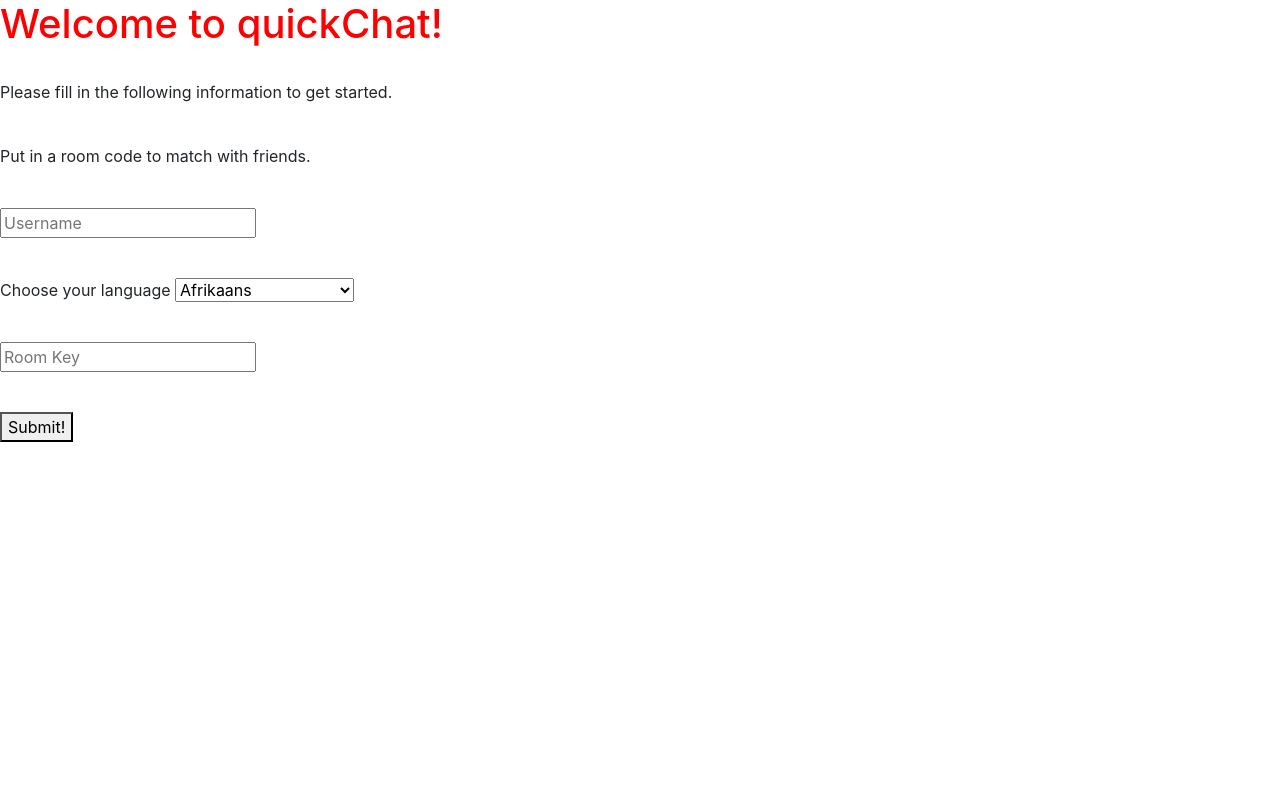
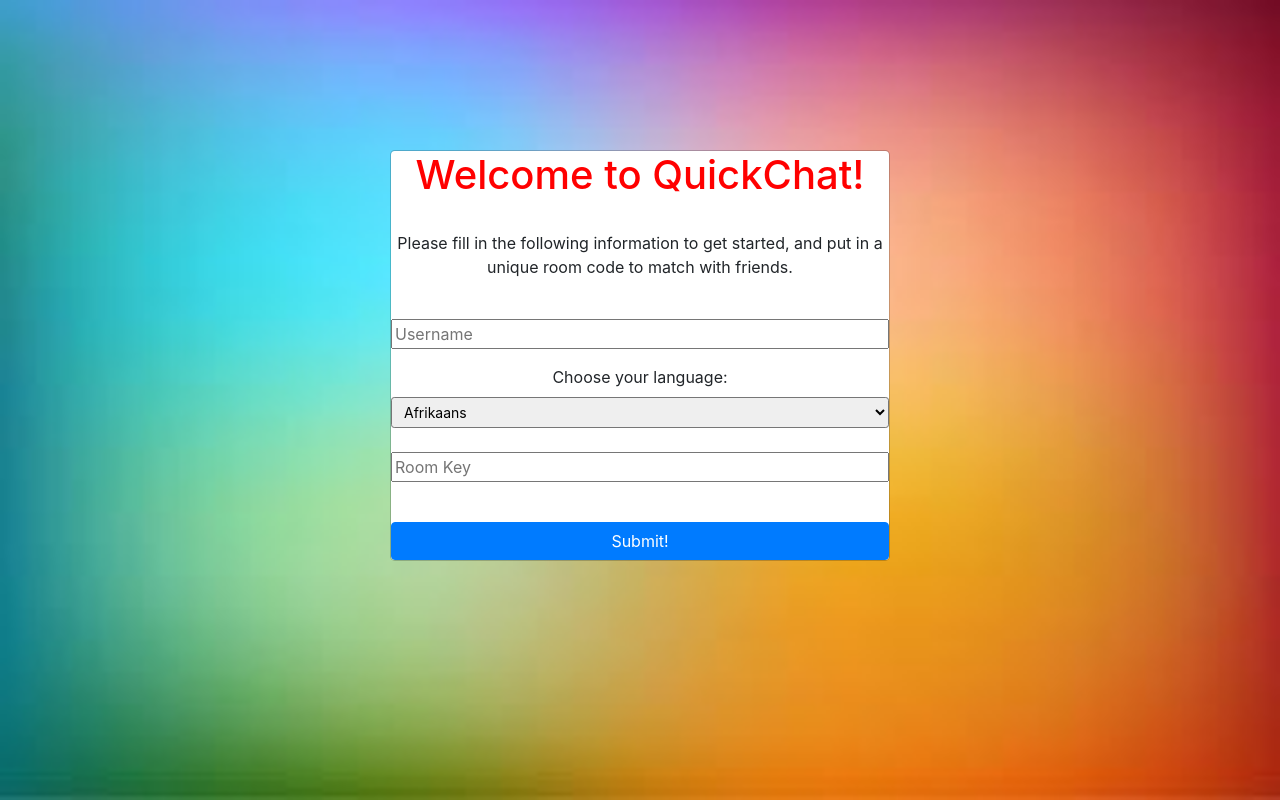
Before and after one commit to JZDaBoss123/quickChat, a Flask app: page / in a window 1280 px wide. Run offline with Flask 2, Linux system fonts and the light colour scheme; some libraries are stand-ins or nearby versions.

Commit message:
css updates

```diff
--- a/app.py
+++ b/app.py
@@ -46,6 +46,8 @@ def chat():
 def registerUser(data):
     sid = request.sid
     user = data['u']
+    if not user:
+        user = "Anonymous"
     language = data['l']
     room = data['r']
     uid = data['id']
--- a/static/css/main.css
+++ /dev/null
@@ -1,8 +0,0 @@
-.info-form {
-    margin: auto;
-    width: 600px;
-}
-
-h1 {
-    color: red;
-}
--- /dev/null
+++ b/static/css/stylesheet10.css
@@ -0,0 +1,18 @@
+
+h1 {
+    color: red;
+}
+
+
+.form-control{
+    margin-bottom: 20px;
+}
+.modal-content{
+    margin-top: 150px;
+}
+
+body {
+    background-color: cyan;
+    background: url("images/bkg.jpg") no-repeat fixed center;
+    background-size: 100% 100%;
+}
--- a/templates/chat.html
+++ b/templates/chat.html
@@ -18,8 +18,6 @@
             })
 
             $('#submit').on('click', function() {
-                console.log($('#message').val());
-                // socket.emit('update')
                 socket.emit('message', $('#message').val());
                 $('#message').val(''); //reset to make it empty
             })
--- a/templates/index.html
+++ b/templates/index.html
@@ -4,7 +4,7 @@
     <!--import for jquery and socketio-->
     <head>
         <link rel="stylesheet" href="https://maxcdn.bootstrapcdn.com/bootstrap/4.0.0/css/bootstrap.min.css" integrity="sha384-Gn5384xqQ1aoWXA+058RXPxPg6fy4IWvTNh0E263XmFcJlSAwiGgFAW/dAiS6JXm" crossorigin="anonymous">
-        <link rel="stylesheet" href="{{ url_for('static', filename='css/main.css') }}">
+        <link rel="stylesheet" href="{{ url_for('static', filename='css/stylesheet10.css') }}">
         <script src="https://code.jquery.com/jquery-3.2.1.slim.min.js" integrity="sha384-KJ3o2DKtIkvYIK3UENzmM7KCkRr/rE9/Qpg6aAZGJwFDMVNA/GpGFF93hXpG5KkN"
             crossorigin="anonymous"></script>
         <script src="https://cdnjs.cloudflare.com/ajax/libs/popper.js/1.12.9/umd/popper.min.js" integrity="sha384-ApNbgh9B+Y1QKtv3Rn7W3mgPxhU9K/ScQsAP7hUibX39j7fakFPskvXusvfa0b4Q"
@@ -12,9 +12,6 @@
         <script src="https://maxcdn.bootstrapcdn.com/bootstrap/4.0.0/js/bootstrap.min.js" integrity="sha384-JZR6Spejh4U02d8jOt6vLEHfe/JQGiRRSQQxSfFWpi1MquVdAyjUar5+76PVCmYl"
             crossorigin="anonymous"></script>
         <!--import for bootstrap-->
-    <h1>Welcome to quickChat!</h1> <br>
-    <p>Please fill in the following information to get started.</p> <br>
-    <p>Put in a room code to match with friends.</p> <br>
     </head>
     <body>
         <script type="text/javascript">
@@ -37,11 +34,15 @@
             })
         })
         </script>
-
-        <input type="text" id="username" placeholder="Username" class="form-group"> <br><br>
-        <label for="language">Choose your language</label>
+        <div class = "modal-dialog text-center">
+            <div class = "modal-content">
+                <h1>Welcome to QuickChat!</h1> <br>
+                <p>Please fill in the following information to get started, and put in a unique room code to match with friends.</p> <br>
+            <input type="text" id="username" placeholder="Username" class="form-group" required>
+            <div class="invalid-feedback">Please enter a username!</div>
+            <label for="language">Choose your language:</label>
             <!--language codes for googletrans api-->
-        <select id="language" class="form-group">
+            <select id="language" class="form-control-sm">
                 <option value="af">Afrikaans</option>
                 <option value="ar">Arabic</option>
                 <option value="bg">Bulgarian</option>
@@ -62,9 +63,12 @@
                 <option value="ru">Russian</option>
                 <option value="es">Spanish</option>
                 <option value="th">Thai</option>
-        </select><br><br>
-        <input type="text" id="roomNumber" placeholder="Room Key" class="form-group"> <br><br>
-
-        <button id="submit">Submit!</button>
+            </select>
+            <br>
+            <input type="text" id="roomNumber" placeholder="Room Key" class="form-group">
+            <br>
+            <button id="submit" class="btn btn-primary">Submit!</button>
+            </div>
+     </div>
     </body>
 </html>
```
Also changed, not shown: templates/main.css (deleted, +0 -8 lines), static/css/bkg.jpg (added), static/css/images/bkg.jpeg (added), static/css/images/bkg.jpg (added), 3 other files. Lines whose indentation alone changed are shown as unchanged.
